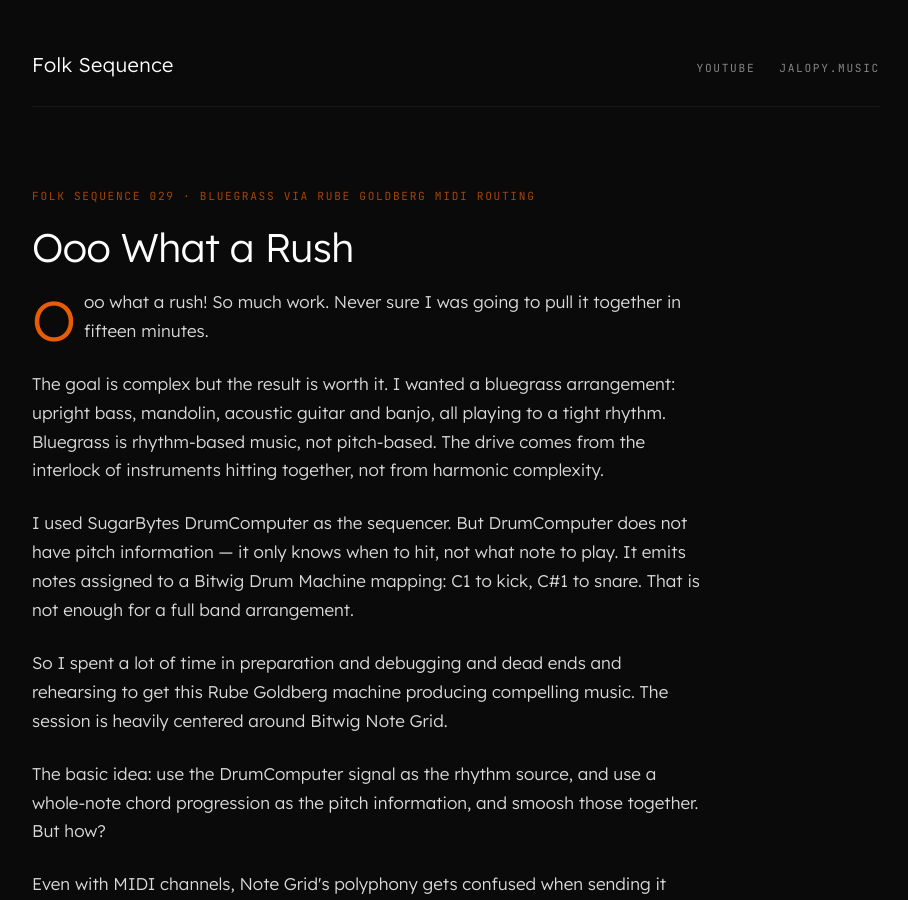
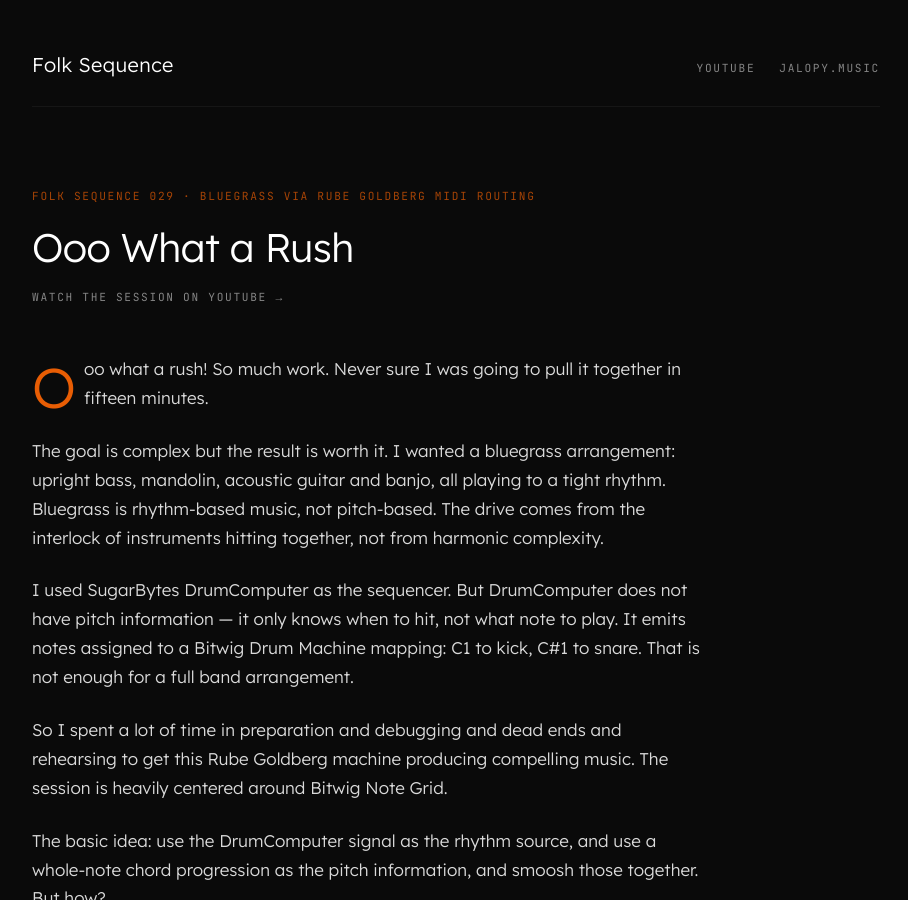
Before and after one commit to folk-sequence/folk-sequence.github.io, a Jekyll site: the page built from 029-ooo-what-a-rush.md, in a window 1280 px wide and 900 px high. Shown: the whole window, without its empty margins (184-1092 px from the left). Built offline with Jekyll 4.4.1, drawn with Linux system fonts in a browser that asks for light colours; part of the change alters nothing that is shown.

Commit message:
Add YouTube link to 029-ooo-what-a-rush.md

```diff
--- a/029-ooo-what-a-rush.md
+++ b/029-ooo-what-a-rush.md
@@ -4,6 +4,7 @@ title: "Ooo What a Rush"
 episode: "029"
 topic: "Bluegrass via Rube Goldberg MIDI routing"
 description: "Ooo What a Rush — companion essay for Folk Sequence 029"
+youtube: "https://youtu.be/mOvf35S7ts0"
 ---
 
 Ooo what a rush! So much work. Never sure I was going to pull it together in fifteen minutes.
```
